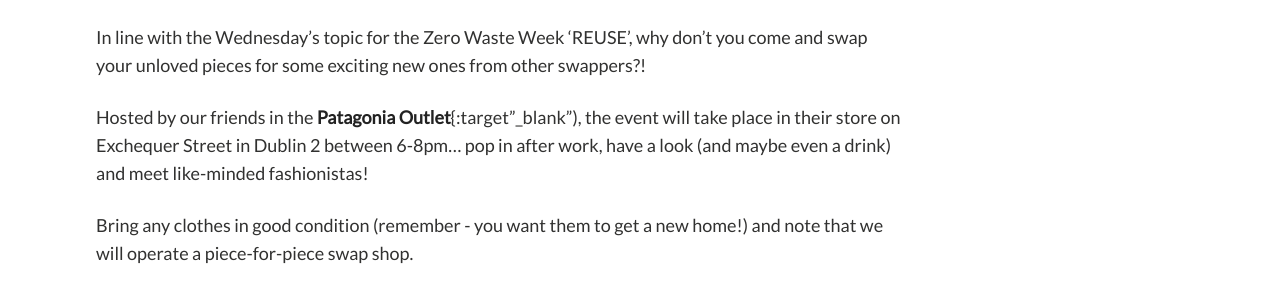
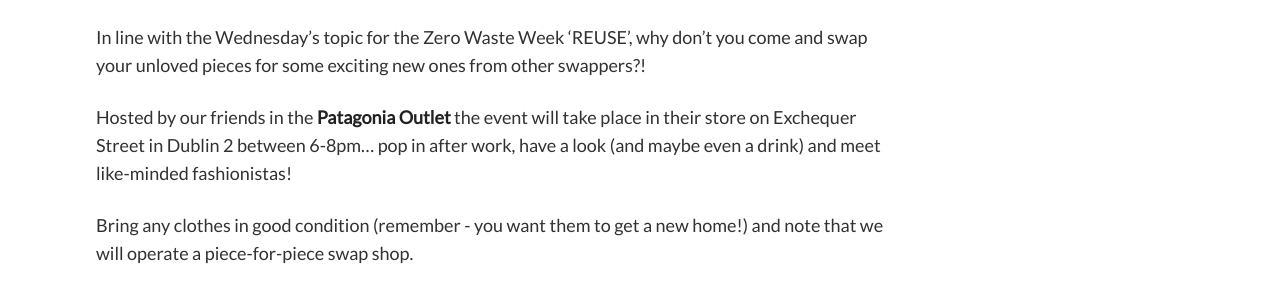
Before and after one commit to zerowastefestival/zerowastefestival.github.io, a Jekyll site: the page built from _posts/2018-09-01-swap-shop-patagonia.md, in a window 1280 px wide. Shown: the part 1161-1461 px from the top of the page. Built offline with Jekyll 4.4.1, drawn with Linux system fonts in a browser that asks for light colours; some web fonts are replaced.

```diff
--- a/_posts/2018-09-01-swap-shop-patagonia.md
+++ b/_posts/2018-09-01-swap-shop-patagonia.md
@@ -16,6 +16,6 @@ Are you in a need of a wardrobe upgrade for the (almost here) autumn?
 
 In line with the Wednesday's topic for the Zero Waste Week 'REUSE', why don't you come and swap your unloved pieces for some exciting new ones from other swappers?!
 
-Hosted by our friends in the [Patagonia Outlet](http://eu.patagonia.com/ie/en/home/){:target"_blank"), the event will take place in their store on Exchequer Street in Dublin 2 between 6-8pm... pop in after work, have a look (and maybe even a drink) and meet like-minded fashionistas!
+Hosted by our friends in the [Patagonia Outlet](http://eu.patagonia.com/ie/en/home/){:target="_blank"} the event will take place in their store on Exchequer Street in Dublin 2 between 6-8pm... pop in after work, have a look (and maybe even a drink) and meet like-minded fashionistas!
 
 Bring any clothes in good condition (remember - you want them to get a new home!) and note that we will operate a piece-for-piece swap shop.
```
Also changed, not shown: _posts/2018-09-01-green-door-event.md (added, +31 -0 lines).
